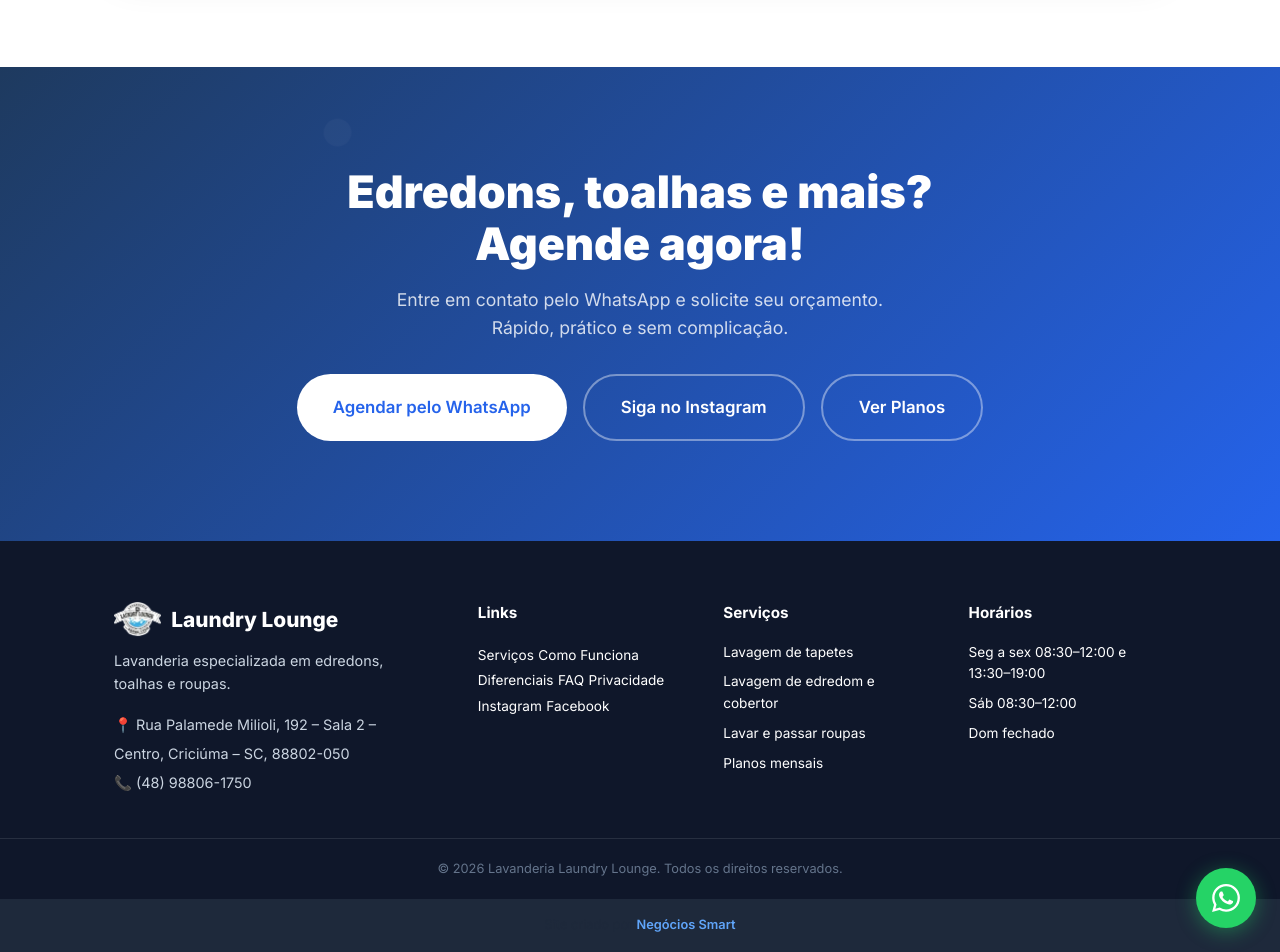
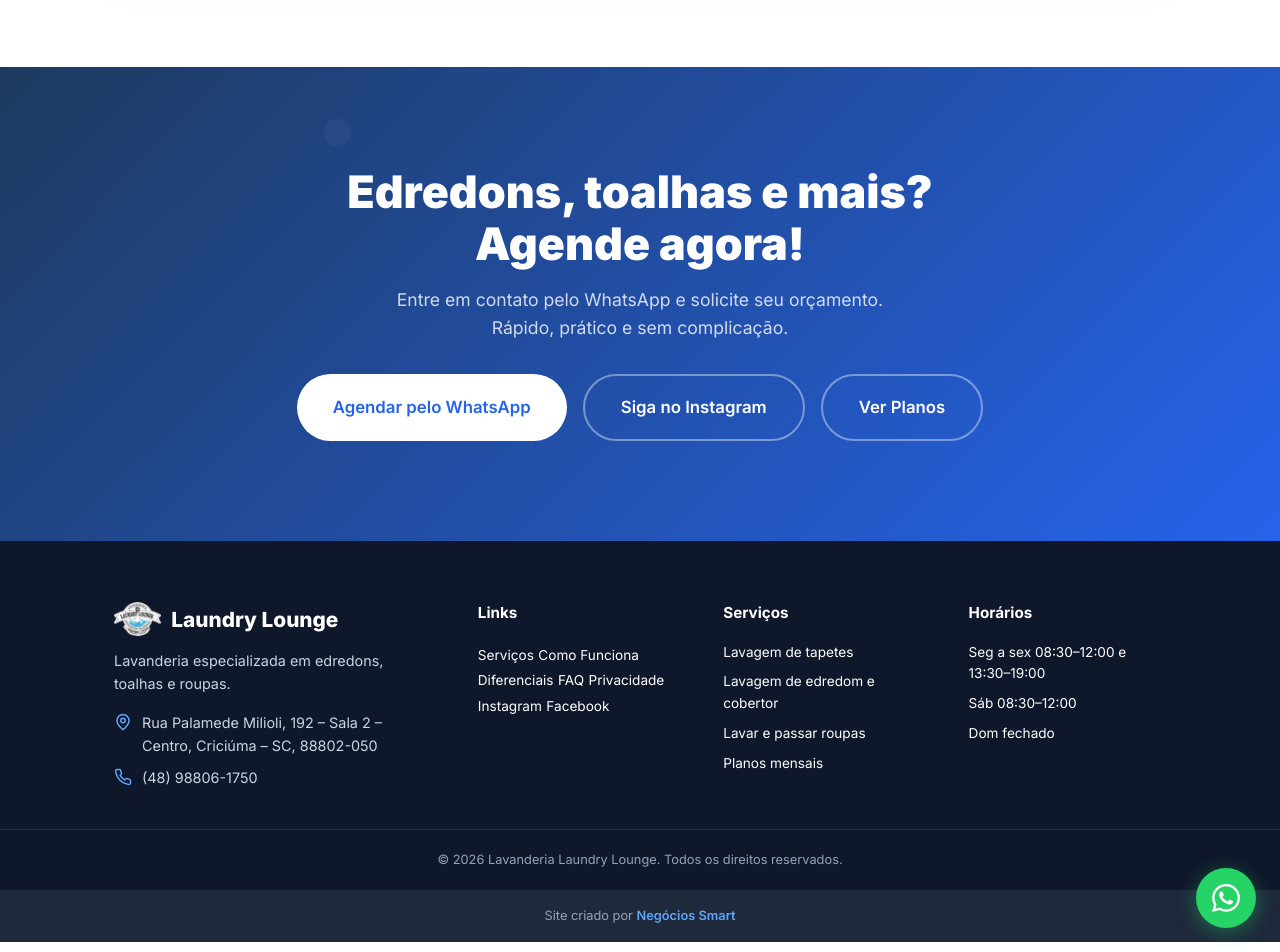
Before and after one commit to gabrielmilano/LaundryLoungeSite, a Jekyll site: the page built from index.html, in a window 1280 px wide and 1400 px high, scrolled down 5442 px. Shown: the part 448-1400 px from the top of the window. Built offline with Jekyll 4.4.1, drawn with Linux system fonts in a browser that asks for light colours.

Commit message:
Item 9: rodape e detalhes (alt dos logos, icones, botao do WhatsApp, contraste)
- logos do topo e do rodape com alt "Logo Laundry Lounge"
- rodape: emojis de endereco e telefone trocados por icones SVG
- celular: espaco no fim da pagina para o botao flutuante do WhatsApp nao cobrir texto
- contraste: etiquetas de secao (#1d4ed8, 5.9:1) e texto (c) do rodape (#94a3b8, 6.9:1)
- "Site criado por" voltou a aparecer (usava --gray-400, que nao existe)

Co-Authored-By: Claude Opus 5.5 <noreply@anthropic.com>

```diff
--- a/_includes/rodape.html
+++ b/_includes/rodape.html
@@ -6,14 +6,14 @@
         <div class="container footer__inner">
             <div class="footer__brand">
                 <a href="{% if page.url == '/' %}#{% else %}/{% endif %}" class="footer__logo">
-                    <img src="/assets/img/logo-rodape-sm.webp" srcset="/assets/img/logo-rodape-sm.webp 96w, /assets/img/logo-rodape.webp 240w" sizes="47px" alt="" class="footer__logo-img" width="47" height="36" loading="lazy">
+                    <img src="/assets/img/logo-rodape-sm.webp" srcset="/assets/img/logo-rodape-sm.webp 96w, /assets/img/logo-rodape.webp 240w" sizes="47px" alt="Logo Laundry Lounge" class="footer__logo-img" width="47" height="36" loading="lazy">
                     <span class="logo-text">Laundry <span class="accent">Lounge</span></span>
                 </a>
                 <p class="footer__tagline">Lavanderia especializada em edredons, toalhas e roupas.</p>
-                <p class="footer__contact-info">
-                    &#128205; {{ e.endereco_completo | replace: e.cep, cep_inteiro }}<br>
-                    &#128222; <a href="tel:{{ e.telefone_link }}">{{ e.telefone }}</a>
-                </p>
+                <ul class="footer__contact-info">
+                    <li>{% include icone.html nome="pin" %}<span>{{ e.endereco_completo | replace: e.cep, cep_inteiro }}</span></li>
+                    <li>{% include icone.html nome="telefone" %}<a href="tel:{{ e.telefone_link }}">{{ e.telefone }}</a></li>
+                </ul>
             </div>
             <div class="footer__links">
                 <h2 class="footer__heading">Links</h2>
--- a/_layouts/servico.html
+++ b/_layouts/servico.html
@@ -18,7 +18,7 @@
     <header class="navbar" id="navbar">
         <div class="container navbar__inner">
             <a href="/" class="navbar__logo">
-                <img src="/assets/img/logo-rodape-sm.webp" srcset="/assets/img/logo-rodape-sm.webp 96w, /assets/img/logo-rodape.webp 240w" sizes="47px" alt="" class="navbar__logo-img" width="47" height="36">
+                <img src="/assets/img/logo-rodape-sm.webp" srcset="/assets/img/logo-rodape-sm.webp 96w, /assets/img/logo-rodape.webp 240w" sizes="47px" alt="Logo Laundry Lounge" class="navbar__logo-img" width="47" height="36">
                 <span class="logo-text">Laundry <span class="accent">Lounge</span></span>
             </a>
             <nav class="navbar__links">
--- a/assets/css/style.css
+++ b/assets/css/style.css
@@ -478,7 +478,7 @@ img { max-width: 100%; display: block; }
     padding: 6px 16px;
     border-radius: 50px;
     background: var(--blue-100);
-    color: var(--blue-600);
+    color: #1d4ed8;
     font-size: 0.8rem;
     font-weight: 600;
     text-transform: uppercase;
@@ -1400,9 +1400,32 @@ img { max-width: 100%; display: block; }
 }
 
 .footer__contact-info {
+    list-style: none;
+    display: grid;
+    gap: 8px;
     color: var(--gray-300);
     font-size: 0.9rem;
-    line-height: 2;
+    line-height: 1.6;
+}
+
+.footer__contact-info li {
+    display: flex;
+    align-items: flex-start;
+    gap: 10px;
+}
+
+.footer__contact-info .icone {
+    width: 18px;
+    height: 18px;
+    flex-shrink: 0;
+    margin-top: 2px;
+    color: var(--blue-400);
+}
+
+@media (max-width: 900px) {
+    .footer__contact-info li {
+        justify-content: center;
+    }
 }
 
 .footer__links h4,
@@ -1442,7 +1465,7 @@ img { max-width: 100%; display: block; }
 
 .footer__bottom p {
     font-size: 0.8rem;
-    color: var(--gray-500);
+    color: #94a3b8;
 }
 
 /* === BRANDING NEGOCIOS SMART === */
@@ -1476,7 +1499,7 @@ img { max-width: 100%; display: block; }
 
 .branding-ns p {
     font-size: 0.8rem;
-    color: var(--gray-400);
+    color: #94a3b8; /* --gray-400 não existe no :root: o texto ficava invisível */
 }
 
 .branding-ns a {
@@ -1505,6 +1528,12 @@ img { max-width: 100%; display: block; }
     box-shadow: 0 4px 20px rgba(37, 211, 102, 0.4);
     z-index: 999;
     transition: var(--transition);
+}
+
+@media (max-width: 768px) {
+    .branding-ns {
+        padding-bottom: 100px;
+    }
 }
 
 .whatsapp-float:hover {
--- a/index.html
+++ b/index.html
@@ -26,7 +26,7 @@ last_modified_at: 2026-10-04
     <header class="navbar" id="navbar">
         <div class="container navbar__inner">
             <a href="#" class="navbar__logo">
-                <img src="assets/img/logo-rodape-sm.webp" srcset="assets/img/logo-rodape-sm.webp 96w, assets/img/logo-rodape.webp 240w" sizes="47px" alt="" class="navbar__logo-img" width="47" height="36">
+                <img src="assets/img/logo-rodape-sm.webp" srcset="assets/img/logo-rodape-sm.webp 96w, assets/img/logo-rodape.webp 240w" sizes="47px" alt="Logo Laundry Lounge" class="navbar__logo-img" width="47" height="36">
                 <span class="logo-text">Laundry <span class="accent">Lounge</span></span>
             </a>
             <nav class="navbar__links">
```
